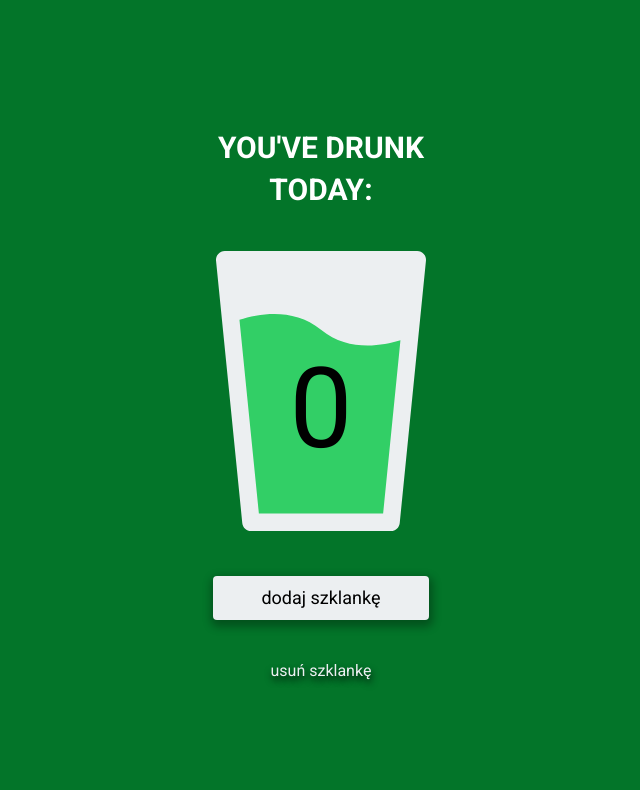
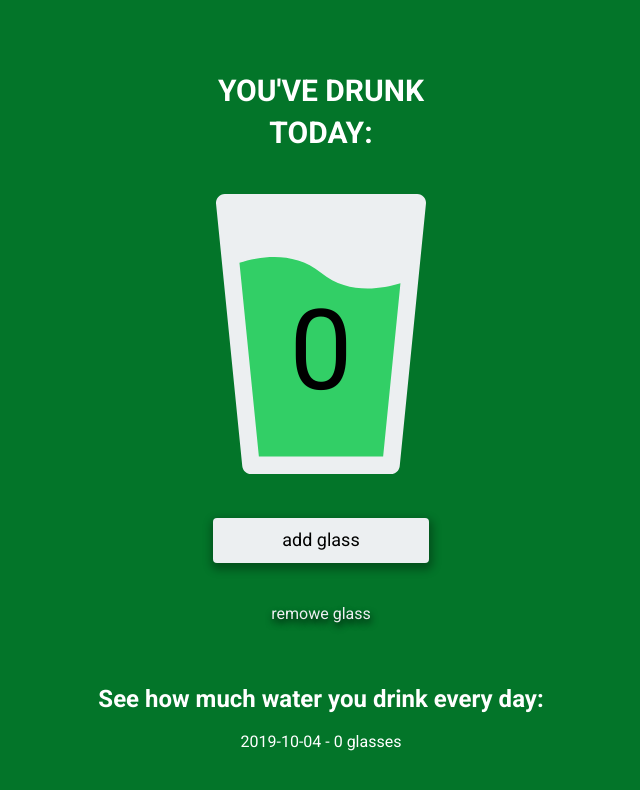
Before and after one commit to UlaKrawczyk/drink-water, a website: page src/content/index.html in a window 1280 px wide. Shown: the whole page, without its empty margins (319-959 px from the left). Drawn offline with nearby package versions, Linux system fonts and the light colour scheme; files that its build step writes are made by us from their sources.

Commit message:
feat: history of glass

```diff
--- a/src/content/index.html
+++ b/src/content/index.html
@@ -22,8 +22,7 @@
 </head>
 
 <body>
-  <main class="drink">
-
+  <section class="drink">
     <h1 class="drink__header">you've drunk today:</h1>
     <div class="drink__glass">
       <svg class="drink__image" width="280" height="280" viewBox="0 0 280 280" fill="none"
@@ -37,9 +36,14 @@
       </svg>
       <p class="drink__number drink__number--js"></p>
     </div>
-    <button class="drink__button drink__button--1 drink__button--1-js">dodaj szklankę</button>
-    <button class="drink__button drink__button--2 drink__button--2-js">usuń szklankę</button>
-  </main>
+    <button class="drink__button drink__button--1 drink__button--1-js">add glass</button>
+    <button class="drink__button drink__button--2 drink__button--2-js">remowe glass</button>
+  </section>
+
+  <section class="history">
+    <h2 class="history__header">See how much water you drink every day:</h2>
+    <ul class="history__list"></ul>
+  </section>
 
   <script src="js/main.js"></script>
 </body>
--- a/src/js/main.js
+++ b/src/js/main.js
@@ -20,8 +20,8 @@ const glassNumber = document.querySelector(".drink__number--js");
 const key = new Date().toISOString().slice(0, 10);
 let number = 0;
 
-const myKey = "2019-10-02"
-localStorage.setItem(myKey, 5);
+// const myKey = "2019-10-02"
+// localStorage.setItem(myKey, 5);
 
 if (!localStorage.getItem(key)) {
   localStorage.setItem(key, number);
@@ -52,12 +52,17 @@ buttonSub.addEventListener("click", (e) => {
   }
 });
 
+//adding history to app:
 
-// for (let i = 0; i < localStorage.length; i++) {
+const ul = document.querySelector(".history__list");
 
-//   let key = localStorage.key(i);
-//   console.log(key);
-//   console.log(localStorage.getItem(key));
+for (let i = 0; i < localStorage.length; i++) {
+  let key = localStorage.key(i);
+  let value = localStorage.getItem(key);
+  let content = `${key} - ${value} glasses`;
 
-//   // console.log(`${localStorage.key(i)}  ${localStorage.getItem(key)}`);
-// }
+  const liItem = document.createElement('li');
+  liItem.classList.add('history__item');
+  liItem.textContent = content;
+  ul.appendChild(liItem);
+}
--- a/src/scss/main.scss
+++ b/src/scss/main.scss
@@ -20,7 +20,9 @@ body {
   background-color: $bg-color-green;
   min-height: 100vh;
   display: flex;
+  flex-direction: column;
   align-items: center;
+  justify-content: center;
 }
 
 .drink {
@@ -92,3 +94,22 @@ body {
     }
   }
 }
+
+.history {
+  min-height: 100px;
+  text-align: center;
+  margin-bottom: 40px;
+
+  &__header {
+    margin-bottom: 10px;
+  }
+
+  //ul styles:
+  &__list {
+    list-style: none;
+  }
+
+  &__item {
+    padding: 10px 0 10px;
+  }
+}
```
